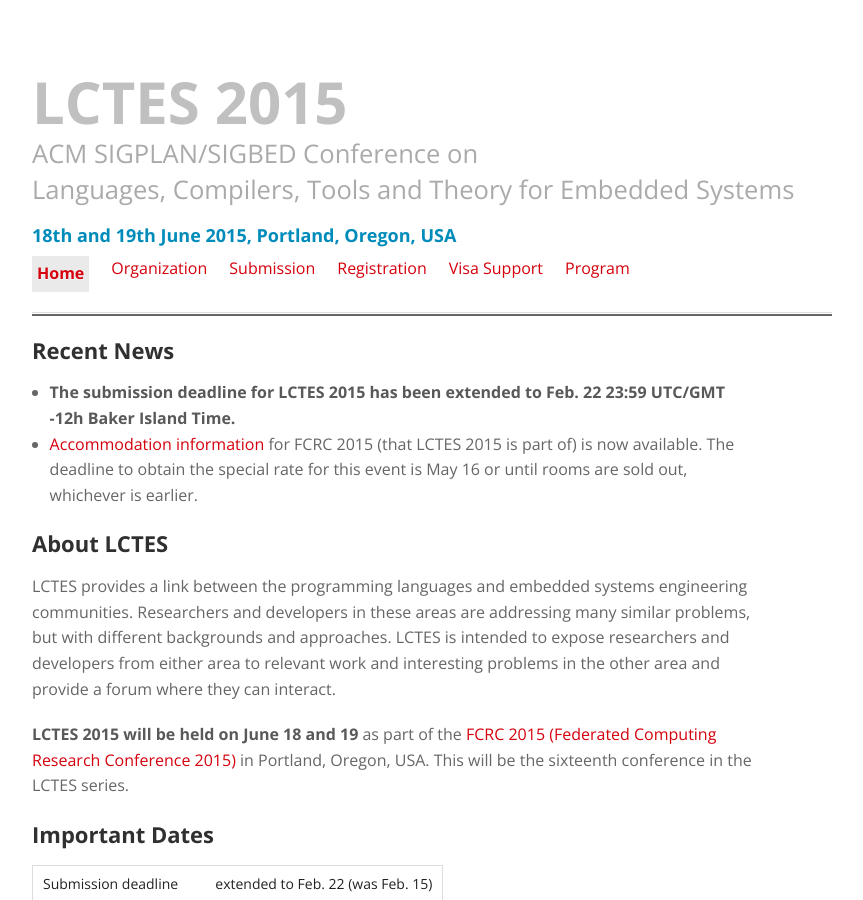
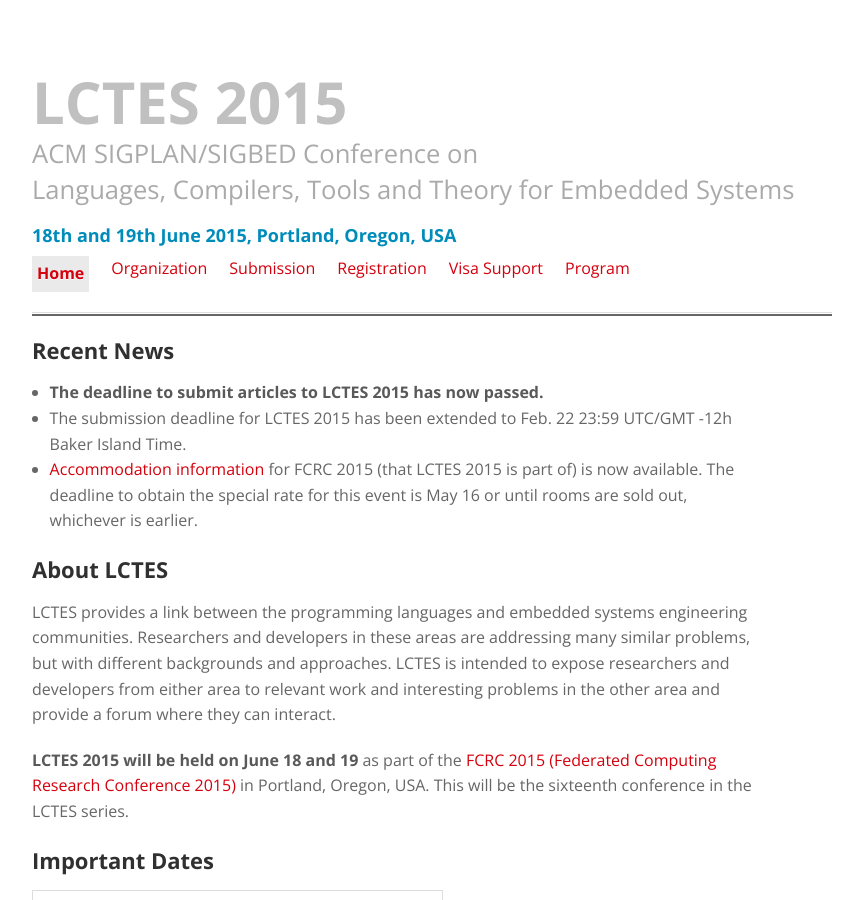
Before and after one commit to GSathish/lctes2015, a Jekyll site: the page built from index.html, in a window 1280 px wide and 900 px high. Shown: the whole window, without its empty margins (28-891 px from the left). Built offline with Jekyll 4.4.1, drawn with Linux system fonts in a browser that asks for light colours.

Commit message:
Deadline expired message. Update Linh Phan's spelling

```diff
--- a/index.html
+++ b/index.html
@@ -7,7 +7,8 @@
 
 <h2>Recent News</h2>
 <ul>
-	<li><strong>The submission deadline for LCTES 2015 has been extended to Feb. 22 23:59 UTC/GMT -12h Baker Island Time.</strong></li>
+	<li><strong>The deadline to submit articles to LCTES 2015 has now passed.</strong></li>
+	<li>The submission deadline for LCTES 2015 has been extended to Feb. 22 23:59 UTC/GMT -12h Baker Island Time.</li>
 	<li><a href="http://fcrc.acm.org/travel.cfm">Accommodation information</a> for FCRC 2015 (that LCTES 2015 is part of) is now available. The deadline to obtain the special rate for this event is May 16 or until rooms are sold out, whichever is earlier.</li>
 </ul>
 
--- a/organization/index.html
+++ b/organization/index.html
@@ -56,7 +56,7 @@
 	<li>Sayan Mitra, University of Illinois, Urbana-Champaign, USA</li>
 	<li>Tulika Mitra, Singapore National University, Singapore</li>
 	<li>Thomas Nolte, Mälardalen University, Sweden</li>
-	<li>Lin Phan, University of Pennsylvania, USA</li>
+	<li>Linh Phan, University of Pennsylvania, USA</li>
 	<li>Dumitru Potop-Butucaru, INRIA Rocquencourt, France</li>
 	<li>Zili Shao, Hong Kong Polytechnic University, China</li>
 	<li>Liang Shi, Chong Qing Uniersity, China</li>
```
